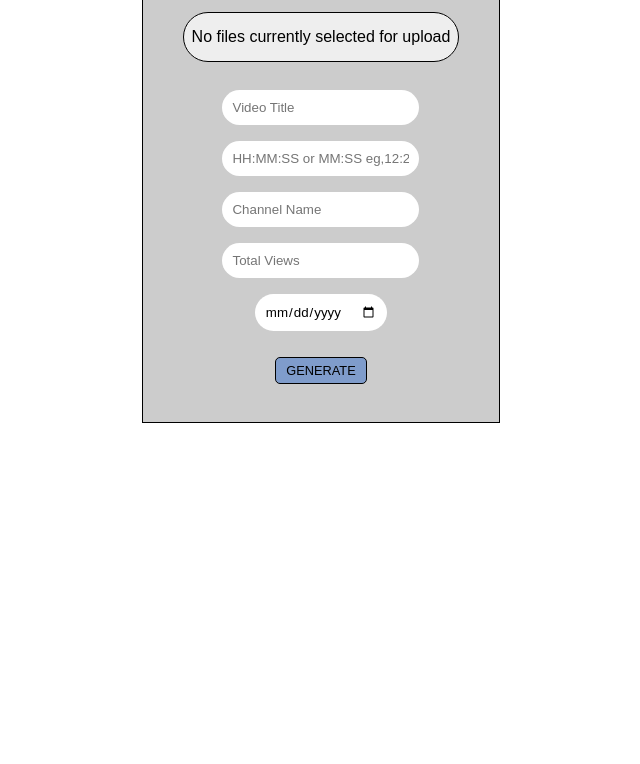
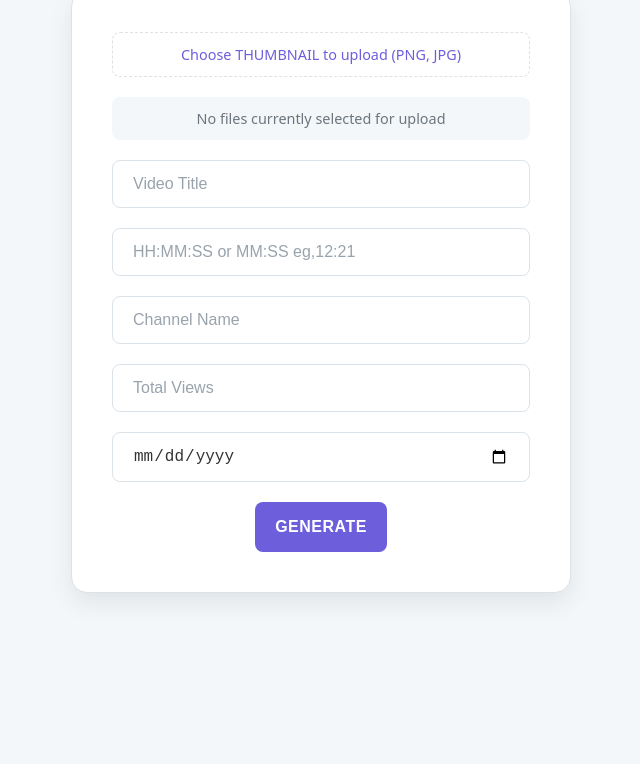
Before and after one commit to subodhgautam/Six-Hundred-Programs-Challenge, a plain HTML site: page 01 Youtube Card generator/index.html in a window 1280 px wide. Shown: the part 110-874 px from the top of the page, without its empty margins (319-959 px from the left). Before the commit the page ends 800 px from the top, so only its background shows below. Drawn offline with nearby package versions, Linux system fonts and the light colour scheme.

Commit message:
POLISH
Added favicon, made the ui better

```diff
--- a/01 Youtube Card generator/index.html
+++ b/01 Youtube Card generator/index.html
@@ -4,9 +4,13 @@
 <head>
     <meta charset="UTF-8">
     <meta name="viewport" content="width=device-width, initial-scale=1.0">
-    <title>STYLED</title>
+    <title>Card Generator</title>
     <link rel="stylesheet" href="style.css">
     <link rel="stylesheet" href="https://cdnjs.cloudflare.com/ajax/libs/toastr.js/latest/toastr.min.css">
+    <link rel="apple-touch-icon" sizes="180x180" href="/apple-touch-icon.png">
+    <link rel="icon" type="image/png" sizes="16x16" href="icon/favicon-16x16.png">
+    <link rel="icon" type="image/png" sizes="32x32" href="icon/favicon-32x32.png">
+<link rel="manifest" href="icon/site.webmanifest">
 </head>
 
 <body>
--- a/01 Youtube Card generator/style.css
+++ b/01 Youtube Card generator/style.css
@@ -1,4 +1,4 @@
-* {
+/* * {
   margin: 0;
   padding: 0;
   font-family: sans-serif;
@@ -82,7 +82,167 @@ form input:focus {
   border: 2px solid #0d3f8f;
   outline: none;
   box-shadow: 0 0 5px rgba(108, 99, 255, 0.3);
+} */
+
+
+
+
+/* --- Enhanced CSS by Gemini --- */
+
+/* 1. MODERN RESET & GLOBAL STYLES */
+* {
+    margin: 0;
+    padding: 0;
+    box-sizing: border-box; /* Ensures padding doesn't affect final dimensions */
 }
+
+:root {
+    /* Define a modern color palette for easy changes */
+    --background-color: #f4f7f9;
+    --form-background: #ffffff;
+    --primary-accent: #6d5edc; /* A nice purple */
+    --primary-accent-dark: #5b4ab9;
+    --text-color: #333;
+    --border-color: #dbe2e8;
+    --placeholder-color: #99a3ad;
+    --shadow: 0 10px 25px rgba(0, 0, 0, 0.08);
+}
+
+body {
+    width: 100%;
+    min-height: 100vh; /* Ensure body takes full viewport height */
+    font-family: system-ui, -apple-system, BlinkMacSystemFont, 'Segoe UI', Roboto, Oxygen, Ubuntu, Cantarell, 'Open Sans', 'Helvetica Neue', sans-serif;
+    background-color: var(--background-color);
+    color: var(--text-color);
+    display: grid; /* Use grid to easily center content */
+    place-items: center;
+    padding: 2rem 1rem; /* Add some padding for smaller screens */
+}
+
+/* 2. FORM CONTAINER & LAYOUT */
+.entering_info {
+    min-width: auto; /* Remove fixed width to be responsive */
+    width: 100%;
+    display: flex;
+    justify-content: center;
+}
+
+form {
+    background: var(--form-background);
+    width: 100%;
+    max-width: 500px; /* Set a max-width for better readability */
+    padding: 2.5rem; /* More generous padding */
+    border: 1px solid var(--border-color);
+    border-radius: 16px; /* Modern rounded corners */
+    box-shadow: var(--shadow);
+    text-align: center;
+    display: grid; /* Use grid for clean internal layout */
+    gap: 1.25rem; /* Space out all form elements evenly */
+}
+
+/* We can't change the HTML, but ideally this would not be an inline style */
+h1 {
+    margin-bottom: 2rem;
+    color: #2c3e50;
+}
+
+/* 3. INPUTS & TEXT FIELDS */
+form input {
+    width: 100%;
+    margin: 0; /* Remove default margin */
+    padding: 14px 20px;
+    border-radius: 8px; /* Slightly less rounded for a modern look */
+    border: 1px solid var(--border-color);
+    font-size: 1rem;
+    color: var(--text-color);
+    transition: all 0.2s ease-in-out;
+}
+
+form input::placeholder {
+    color: var(--placeholder-color);
+}
+
+form input:focus {
+    outline: none;
+    border-color: var(--primary-accent);
+    box-shadow: 0 0 0 3px rgba(109, 94, 220, 0.2); /* Soft glow on focus */
+}
+
+/* 4. BUTTONS & FILE UPLOAD */
+#THUMBNAIL {
+    display: none; /* Keep the actual file input hidden */
+}
+
+/* Style the file upload label like a button */
+form label {
+    display: block; /* Make it a block to fill space */
+    cursor: pointer;
+    background-color: var(--form-background);
+    color: var(--primary-accent);
+    padding: 12px 20px;
+    border-radius: 8px;
+    border: 1px dashed var(--border-color);
+    font-size: 0.9rem;
+    font-weight: 500;
+    transition: all 0.2s ease-in-out;
+}
+
+form label:hover {
+    background-color: #f8f6ff;
+    border-color: var(--primary-accent);
+}
+
+.preview p {
+    margin: 0;
+    padding: 12px;
+    border-radius: 8px;
+    background: #f4f7f9;
+    color: #6c757d;
+    font-size: 0.9rem;
+    border: none;
+}
+
+/* Main "GENERATE" button */
+form button {
+    background-color: var(--primary-accent);
+    color: white;
+    padding: 16px 20px;
+    border-radius: 8px;
+    border: none;
+    font-size: 1rem;
+    font-weight: 600;
+    letter-spacing: 0.5px;
+    cursor: pointer;
+    transition: all 0.2s ease-out;
+}
+
+form button:hover {
+    background-color: var(--primary-accent-dark);
+    transform: translateY(-3px);
+    box-shadow: 0 4px 12px rgba(0, 0, 0, 0.1);
+}
+
+form button:active {
+    background-color: var(--primary-accent-dark);
+    transform: translateY(-1px);
+}
+
+/* Remove unused styles to keep the code clean */
+form ol, form li, div > p {
+    /* These old styles are no longer needed */
+    padding-left: 0;
+    background: none;
+    display: block; /* Reset from flex */
+    justify-content: none;
+    margin-bottom: 0;
+    list-style-type: none;
+    border: none;
+}
+form img, form p {
+    /* These old styles are not applicable or overridden */
+}
+
+
 .card {
   background-color: #252525;
   height: 20vh;
@@ -110,7 +270,8 @@ form input:focus {
 #oduration {
   font-size: smaller;
   font-weight: lighter;
-  background-color: #686868c5;
+  /* background-color: #686868c5; */
+  background-color: #343434c5;
   border-radius: 4px;
   padding: 3px;
   display: flex;
```
Also changed, not shown: 01 Youtube Card generator/icon/android-chrome-192x192.png (added), 01 Youtube Card generator/icon/android-chrome-512x512.png (added), 01 Youtube Card generator/icon/apple-touch-icon.png (added), 01 Youtube Card generator/icon/favicon-16x16.png (added), 01 Youtube Card generator/icon/favicon-32x32.png (added), 01 Youtube Card generator/icon/favicon.ico (added), 01 Youtube Card generator/icon/site.webmanifest (added).
